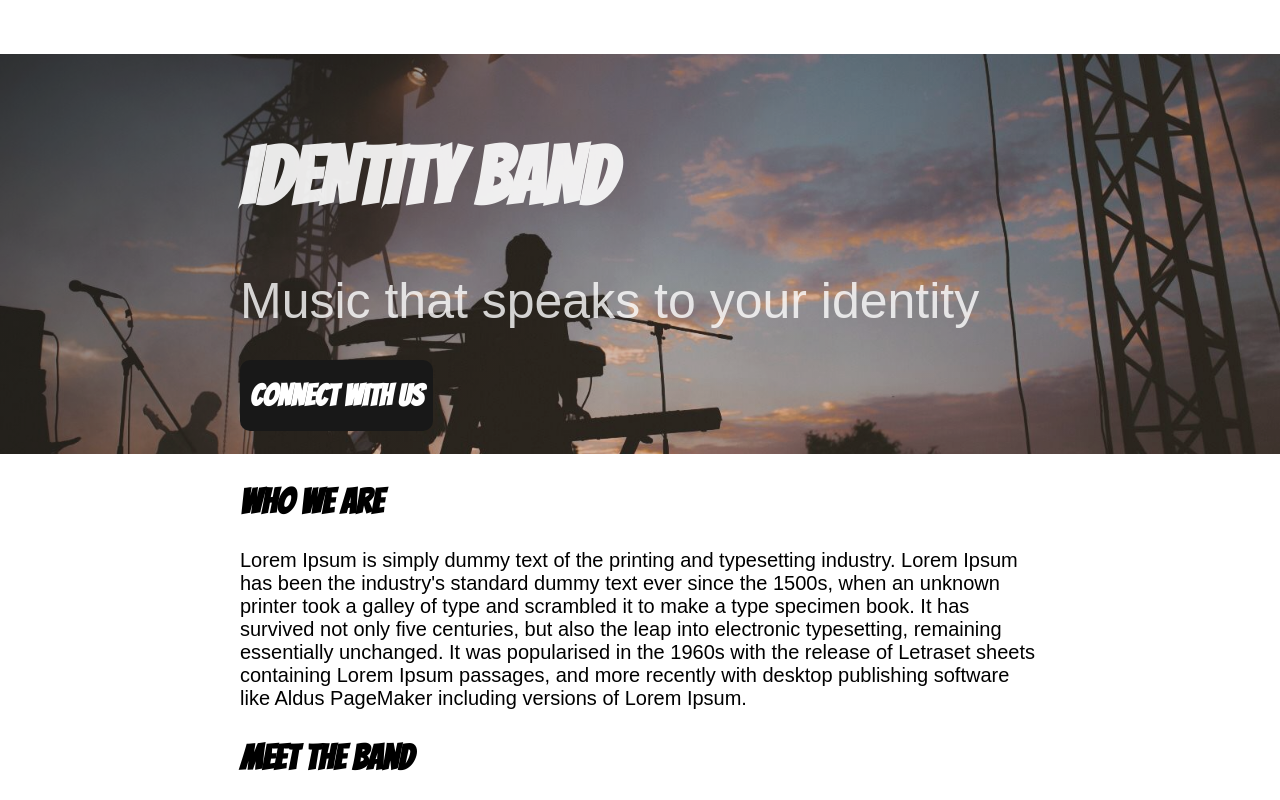
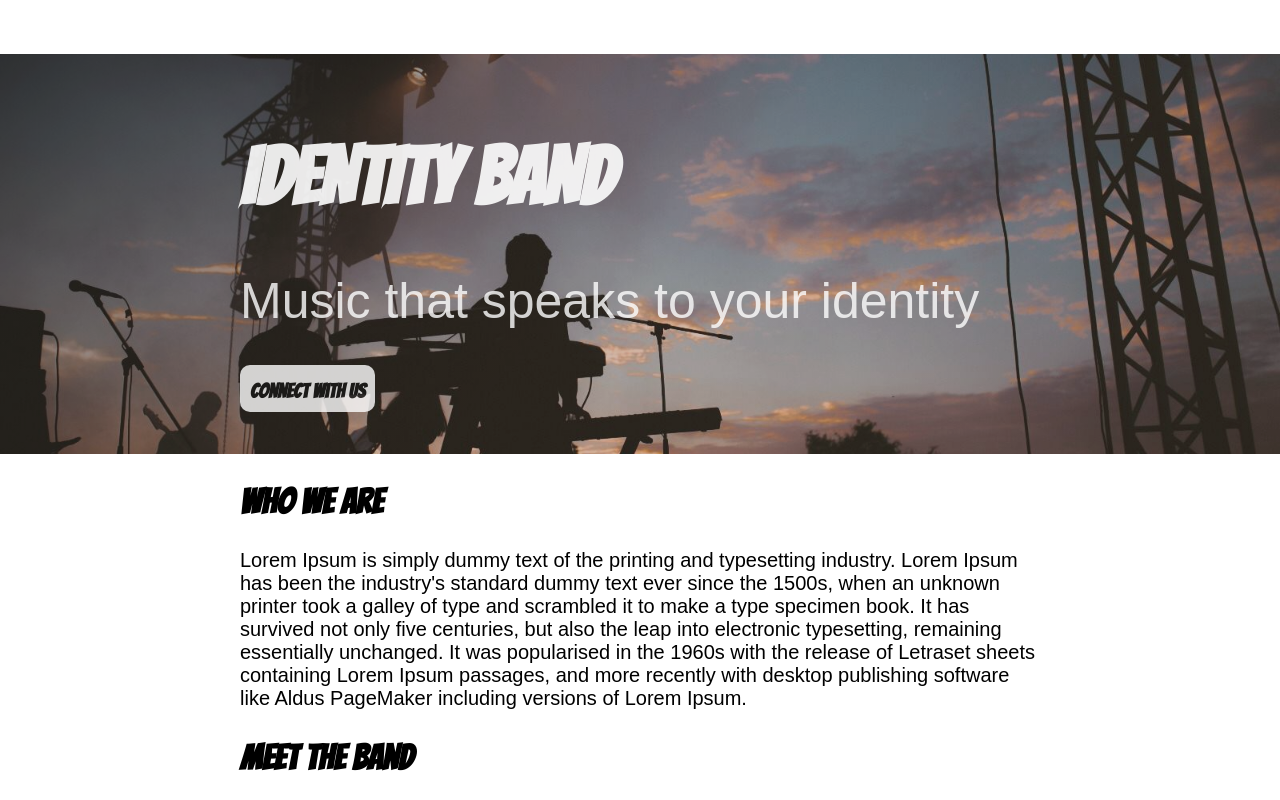
Before and after one commit to msteiu/landing_page, a plain HTML site: page index.html in a window 1280 px wide. Shown: the top 800 px of the page. Drawn offline with Linux system fonts and the light colour scheme; a script that the page names is missing; a web font is replaced by a local one.

Commit message:
Update button.css

```diff
--- a/components/button.css
+++ b/components/button.css
@@ -1,18 +1,13 @@
 .button{
-	background-color: black;
-	font-size:30px;
-	padding-top:20px;
-	padding-bottom: 20px;
+	background-color: white;
+	opacity: 0.8;
+	font-size:20px;
+	padding-top:15px;
+	padding-bottom: 10px;
 	padding-right:10px;
 	padding-left:10px;
 	border-radius: 10px;
-	color: white;
+	color: black;
 	font-weight: bold;
 	font-family: 'Bangers', sans-serif;
-	object-position: center;
-	margin-bottom: 210px;
 }
-
-.centerbutton{
-	text-align: center;
-}
```
